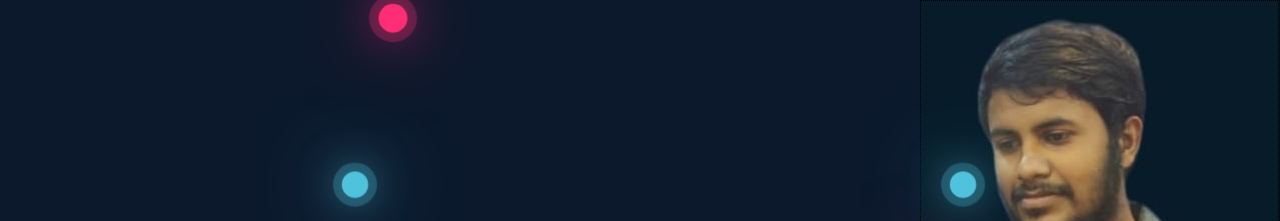
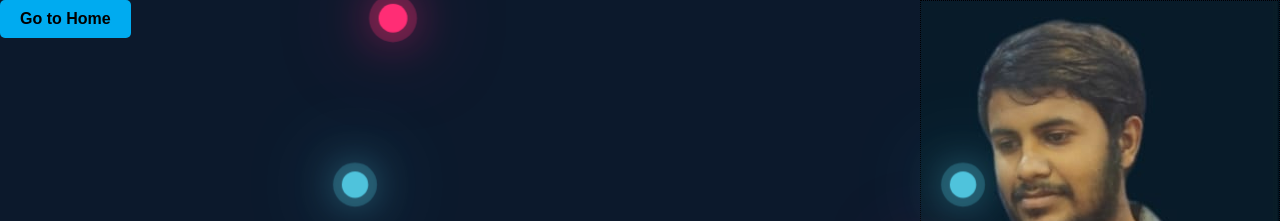
Before and after one commit to Sai-Tarun3/My-Portfolio, a plain HTML site: page about.html in a window 1280 px wide. Shown: the top 221 px of the page. Drawn offline with Linux system fonts and the light colour scheme.

Commit message:
Initial commit

```diff
--- a/about.html
+++ b/about.html
@@ -5,6 +5,7 @@
     <meta name="viewport" content="width=device-width, initial-scale=1.0">
     <title>About Me</title>
     <link rel="stylesheet" href="skills.css">
+    <link rel="stylesheet" href="style.css">
 </head>
 <body>
     <div class="container">
@@ -49,6 +50,12 @@
         <div class="about1">
             <img src="pic.jpg" width="100%" height="100%" alt="tarun">
         </div>
+
+    <div class="button-container">
+        <a href="index.html" class="button-link">Go to Home</a>
+    </div>
+
+
 </body>
 
 </html>
--- a/style.css
+++ b/style.css
@@ -304,3 +304,22 @@ body{
         pointer-events: auto;
     }
 }
+
+.button-container {
+    text-align: left; /* Optional: Center the button within the container */
+}
+
+.button-link {
+    display: inline-block;
+    padding: 10px 20px; /* Adjust padding as needed */
+    background-color: #00abf0;
+    color: black;
+    text-decoration: none;
+    border-radius: 5px; /* Optional: Add rounded corners */
+    font-weight: bold; /* Optional: Make the text bold */
+}
+
+.button-link:hover {
+    background-color: darkblue; /* Optional: Change color on hover */
+    color: white; /* Optional: Change text color on hover */
+}
```
Also changed, not shown: contact.html (+6 -0 lines), hireme.html (+8 -0 lines), letstalk.html (+7 -0 lines), projects.html (+6 -0 lines), skills.html (+6 -0 lines), skills.css (line endings or trailing spaces).
